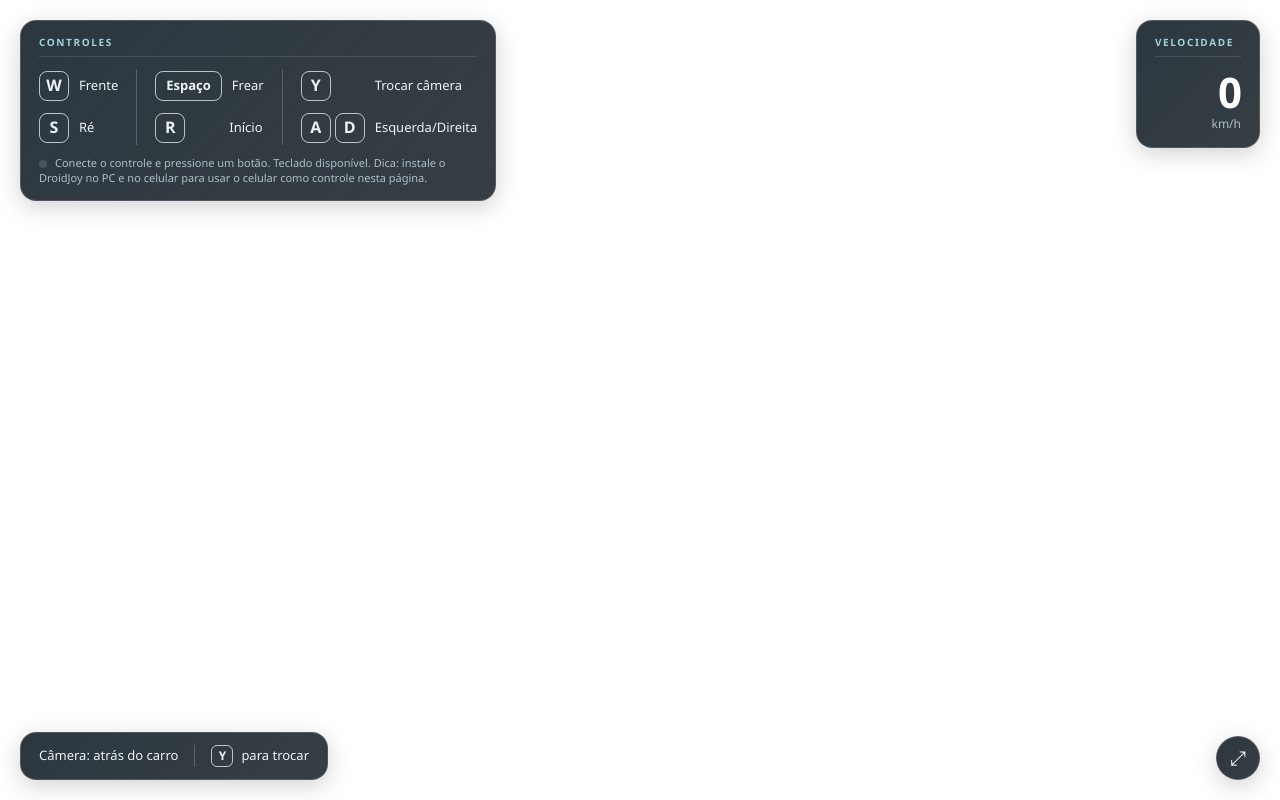
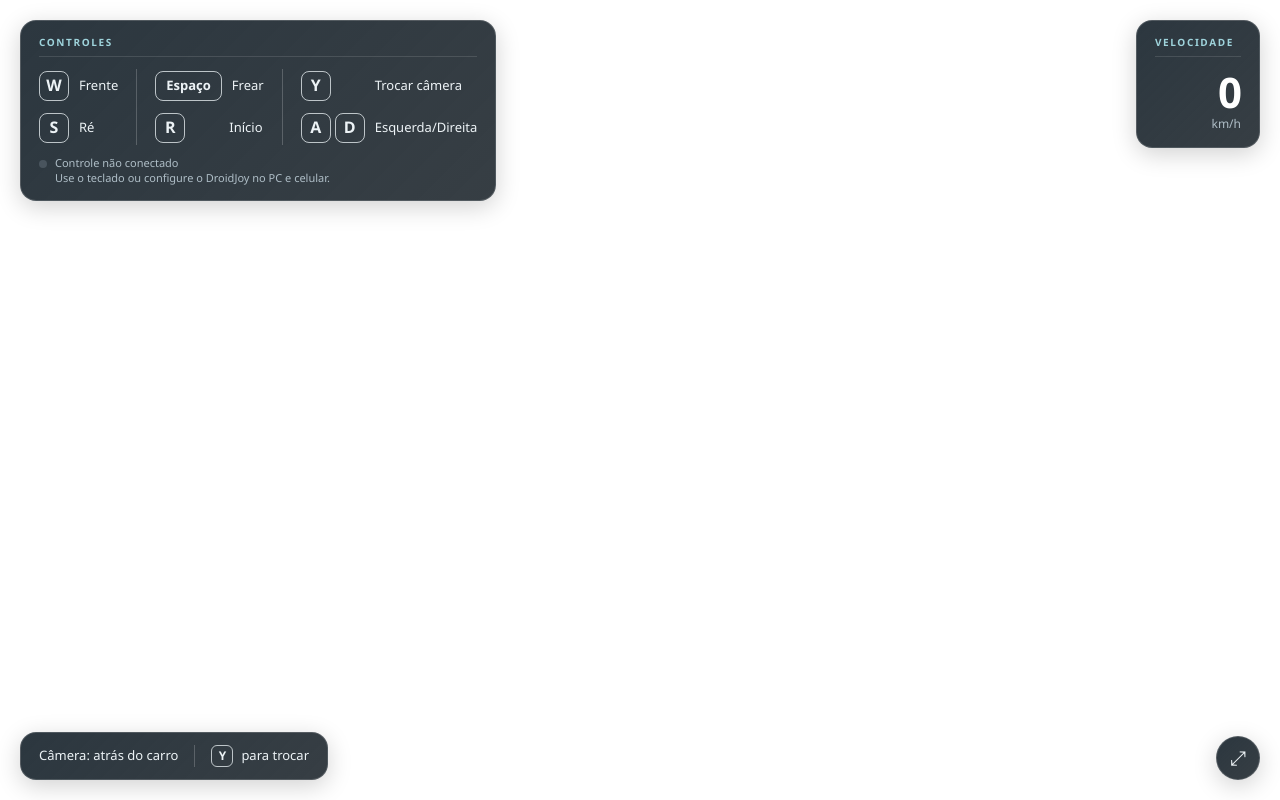
Before and after one commit to lianeheidemann/mini-driving-simulator-3d, a plain HTML site: page index.html in a window 1280 px wide. Drawn offline with Linux system fonts and the light colour scheme; a script that the page names is missing.

Commit message:
Show controller connection indicator and new disconnected message
Add a green/dimmed dot to the controls box, update it on gamepad
connect/disconnect events, and use a two-line "Controle não conectado"
message when no controller is present.

Co-Authored-By: Claude Sonnet 5 <noreply@anthropic.com>

```diff
--- a/index.html
+++ b/index.html
@@ -121,6 +121,9 @@
       font-size: 11px;
       line-height: 1.4;
       overflow-wrap: anywhere;
+      white-space: pre-line;
+      padding-left: 16px;
+      text-indent: -16px;
     }
     #speedometer {
       top: 20px; right: 20px;
@@ -305,7 +308,8 @@
         </div>
       </div>
     </div>
-    <div id="gamepad-status">Conecte o controle e pressione um botão. Teclado disponível. Dica: instale o DroidJoy no PC e no celular para usar o celular como controle nesta página.</div>
+    <div id="gamepad-status">Controle não conectado
+Use o teclado ou configure o DroidJoy no PC e celular.</div>
   </div>
   <div id="reset-fade" aria-hidden="true"></div>
   <div id="collision-flash" aria-hidden="true"></div>
--- a/src/controls/gamepad-input.js
+++ b/src/controls/gamepad-input.js
@@ -3,7 +3,7 @@ window.DrivingGamepadInput = class {
     this.status = status;
     this.previousReset = false;
     this.previousCamera = false;
-    this.disconnectedMessage = 'Conecte o controle e pressione um botão. Teclado disponível. Dica: instale o DroidJoy no PC e no celular para usar o celular como controle nesta página.';
+    this.disconnectedMessage = 'Controle não conectado\nUse o teclado ou configure o DroidJoy no PC e celular.';
     // The game loop skips frames while the tab is unfocused, so connection
     // changes also update the indicator directly instead of waiting for read().
     const refresh = () => this.refreshStatus();
```
